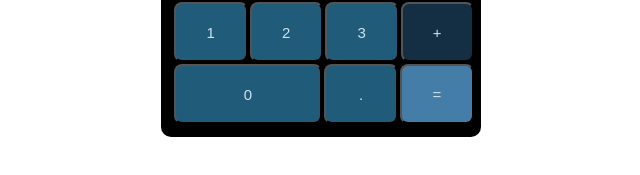
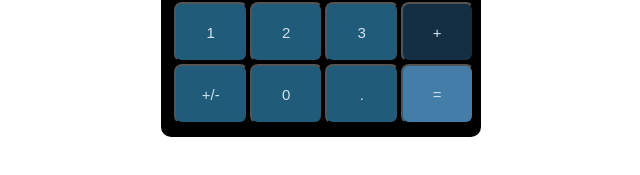
Before and after one commit to OmarTammam25/Calculator-frontend, an Angular app: page / in a window 1280 px wide. Shown: the part 525-700 px from the top of the page, without its empty margins (319-959 px from the left). Built offline with nearby package versions, Linux system fonts and the light colour scheme.

Commit message:
add negation button

```diff
--- a/src/app/api.ts
+++ b/src/app/api.ts
@@ -2,4 +2,4 @@ export interface Config {
     id: number;
     expression: string;
     result: number;
-  }
+}
--- a/src/app/app.component.css
+++ b/src/app/app.component.css
@@ -59,9 +59,6 @@ button:hover#equals {
     transition: 0.3s;
 }
 
-#zero {
-    flex: 2;
-}
 
 .number {
     background-color: 	#205b7a;
--- a/src/app/app.component.html
+++ b/src/app/app.component.html
@@ -98,6 +98,11 @@
       </tr>
 
         <tr id="last-row">
+          <td>
+            <button class="number" (click)="negate()">
+              +/-
+            </button>
+          </td>
           <td id="zero">
             <button class="number" (click)="appendOperand('0')">0</button>
           </td>
--- a/src/app/app.component.ts
+++ b/src/app/app.component.ts
@@ -25,7 +25,8 @@ export class AppComponent {
     id: 1,
     expression: '',
     result: 0
-  }
+  };
+
   isResult: boolean = false;
   constructor(private calculatorService: CalculatorService){}
 
@@ -192,4 +193,26 @@ export class AppComponent {
     this.myFunction = "percent"
   }
 
+  negate() {
+    this.updateOperandsAfterResult();
+    let temp = '';
+    if(this.leftOperand.length != 0 && this.rightOperand.length === 0){
+      temp = this.leftOperand;
+    }else if(this.leftOperand.length != 0 && this.rightOperand.length != 0 && this.operator.length != 0) {
+      temp = this.rightOperand;
+    }
+    this.calculatorService.getNegate(temp).subscribe(data => {
+      this.config = data;
+      if(this.rightOperand.length === 0 && this.operator.length === 0)
+        this.leftOperand = this.config.result.toString();
+      else if (this.rightOperand.length === 0 && this.operator.length != 0)
+        this.rightOperand = this.config.result.toString();
+      else
+        this.rightOperand = this.config.result.toString();
+    });
+
+  }
+
+
+
 }
--- a/src/app/calculator.service.ts
+++ b/src/app/calculator.service.ts
@@ -11,19 +11,21 @@ export class CalculatorService {
   data: Config[] = [];
 
   getRequest(expression: string) {
-    return this.http.get<Config>(`${this.configUrl}/basic?expression=${expression.replace('+', '%2B')}`)
+    return this.http.get<Config>(`${this.configUrl}/basic?expression=${expression.replace('+', '%2B').replace('e+', 'E')}`)
   }
   getSquareRoot(expression: string) {
-    return this.http.get<Config>(`${this.configUrl}/sqrt?operand=${expression}`)
+    return this.http.get<Config>(`${this.configUrl}/sqrt?operand=${expression.replace('e+', 'E')}`)
   }
   getSquare(expression: string) {
-    return this.http.get<Config>(`${this.configUrl}/square?operand=${expression}`)
+    return this.http.get<Config>(`${this.configUrl}/square?operand=${expression.replace('e+', 'E')}`)
   }
   getInverse(expression: string) {
-    return this.http.get<Config>(`${this.configUrl}/inverse?operand=${expression}`)
+    return this.http.get<Config>(`${this.configUrl}/inverse?operand=${expression.replace('e+', 'E')}`)
   }
-
   getPercent(expression: string) {
-    return this.http.get<Config>(`${this.configUrl}/percent?operand=${expression}`)
+    return this.http.get<Config>(`${this.configUrl}/percent?operand=${expression.replace('e+', 'E')}`)
+  }
+  getNegate(expression: string) {
+    return this.http.get<Config>(`${this.configUrl}/negate?operand=${expression.replace('e+', 'E')}`)
   }
 }
--- a/src/app/clicker.directive.ts
+++ b/src/app/clicker.directive.ts
@@ -8,7 +8,7 @@ import { AppComponent } from './app.component';
 })
 export class ClickerDirective {
 
-  constructor(private element: ElementRef, private appComponent: AppComponent) { }
+  constructor(private appComponent: AppComponent) { }
 
   @HostListener('click', ['$event'])
   onButtonPress(event: any){
```
